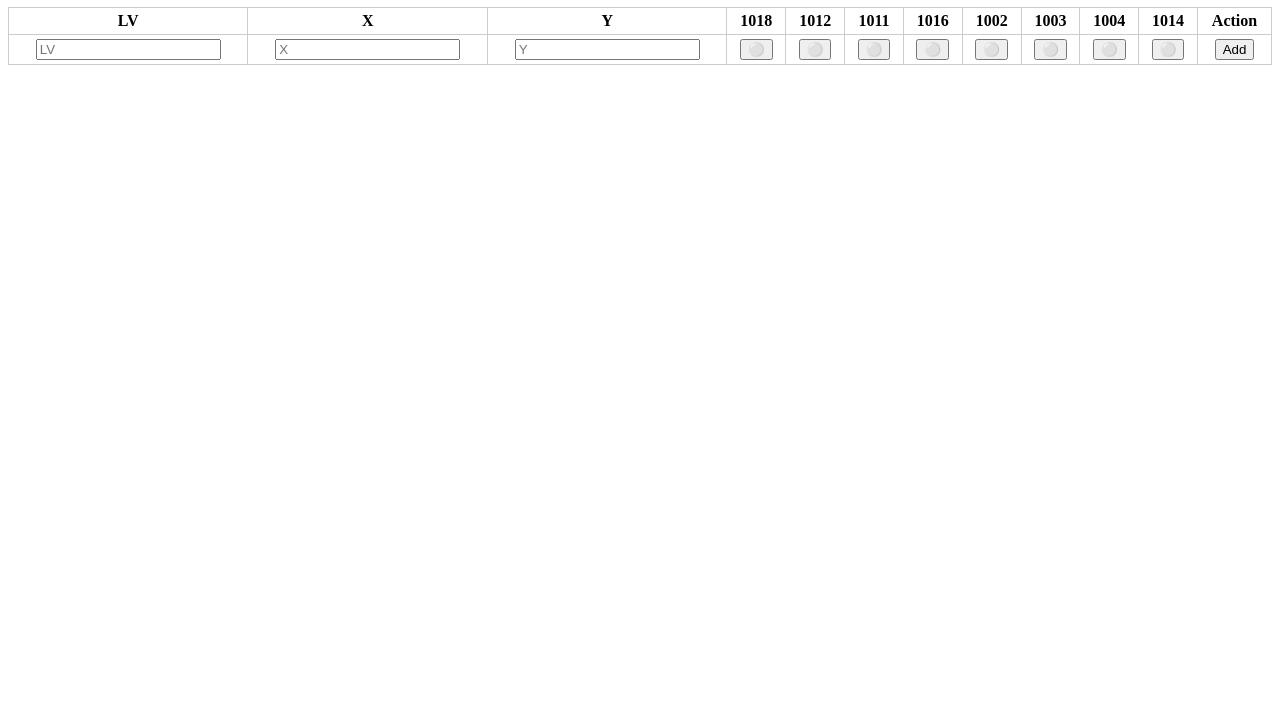
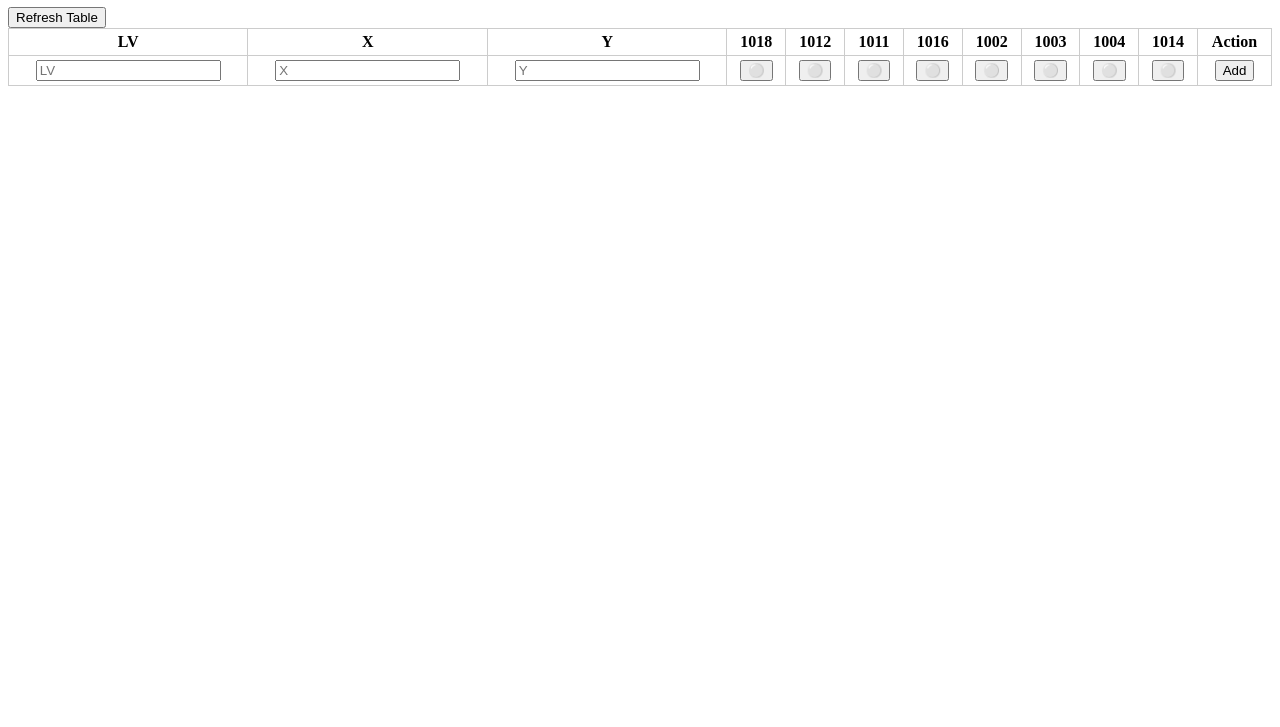
Before and after one commit to marvinso1978/coords-frontend, a website: page index.html in a window 1280 px wide. Shown: the part 73-800 px from the top of the page. Drawn offline with Linux system fonts and the light colour scheme; no server answers.

Commit message:
Update index.html

```diff
--- a/index.html
+++ b/index.html
@@ -31,6 +31,7 @@
 </head>
 <body>
   <h1>Coordinates Map</h1>
+  <button id="refresh-btn">Refresh Table</button>
   <table id="coords-table">
     <thead>
       <tr>
```
